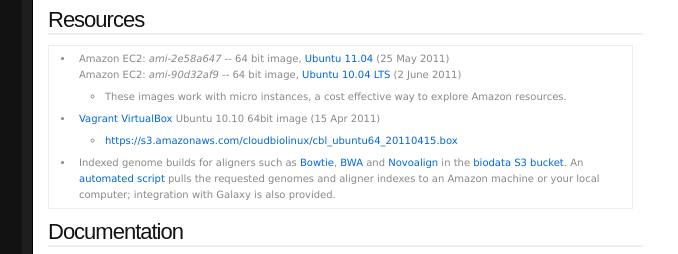
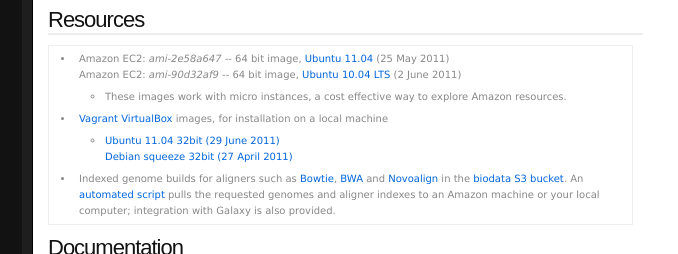
Before and after one commit to chapmanb/cloudbiolinux, a plain HTML site: page index.html in a window 1280 px wide. Shown: the part 449-703 px from the top of the page, 208-886 px from the left. Drawn offline with Linux system fonts and the light colour scheme.

Commit message:
New Vagrant virtualbox

```diff
--- a/index.html
+++ b/index.html
@@ -90,10 +90,10 @@ new TWTR.Widget({
           <ul>
             <li class="inner">These images work with micro instances, a cost effective way to explore Amazon resources.</li>
           </ul>
-          <li><a href="http://vagrantup.com/">Vagrant</a> <a href="http://www.virtualbox.org/">VirtualBox</a> Ubuntu 10.10 64bit image (15 Apr 2011)</li>
+          <li><a href="http://vagrantup.com/">Vagrant</a> <a href="http://www.virtualbox.org/">VirtualBox</a> images, for installation on a local machine</li>
           <ul>
-            <li class="inner">
-            <a href="https://s3.amazonaws.com/cloudbiolinux/cbl_ubuntu64_20110415.box">https://s3.amazonaws.com/cloudbiolinux/cbl_ubuntu64_20110415.box</a>
+            <li class="inner"><a href="https://s3.amazonaws.com/cloudbiolinux/cbl_ubuntu_11_4_32_20110628.box">Ubuntu 11.04 32bit (29 June 2011)</a>
+            </br><a href="https://s2.amazonaws.com/cloudbiolinux/cbl_debian32_20110427.box">Debian squeeze 32bit (27 April 2011)</a>
             </li>
           </ul>
           <li>Indexed genome builds for aligners such as <a href="http://bowtie-bio.sourceforge.net/">Bowtie</a>, <a href="http://bio-bwa.sourceforge.net/">BWA</a> and <a href="http://www.novocraft.com/">Novoalign</a> in the <a href="http://s3.amazonaws.com/biodata">biodata S3 bucket</a>. An <a href="https://github.com/chapmanb/bcbb/blob/master/ec2/biolinux/data_fabfile.py">automated script</a> pulls the requested genomes and aligner indexes to an Amazon machine or your local computer; integration with Galaxy is also provided.</li>
```
